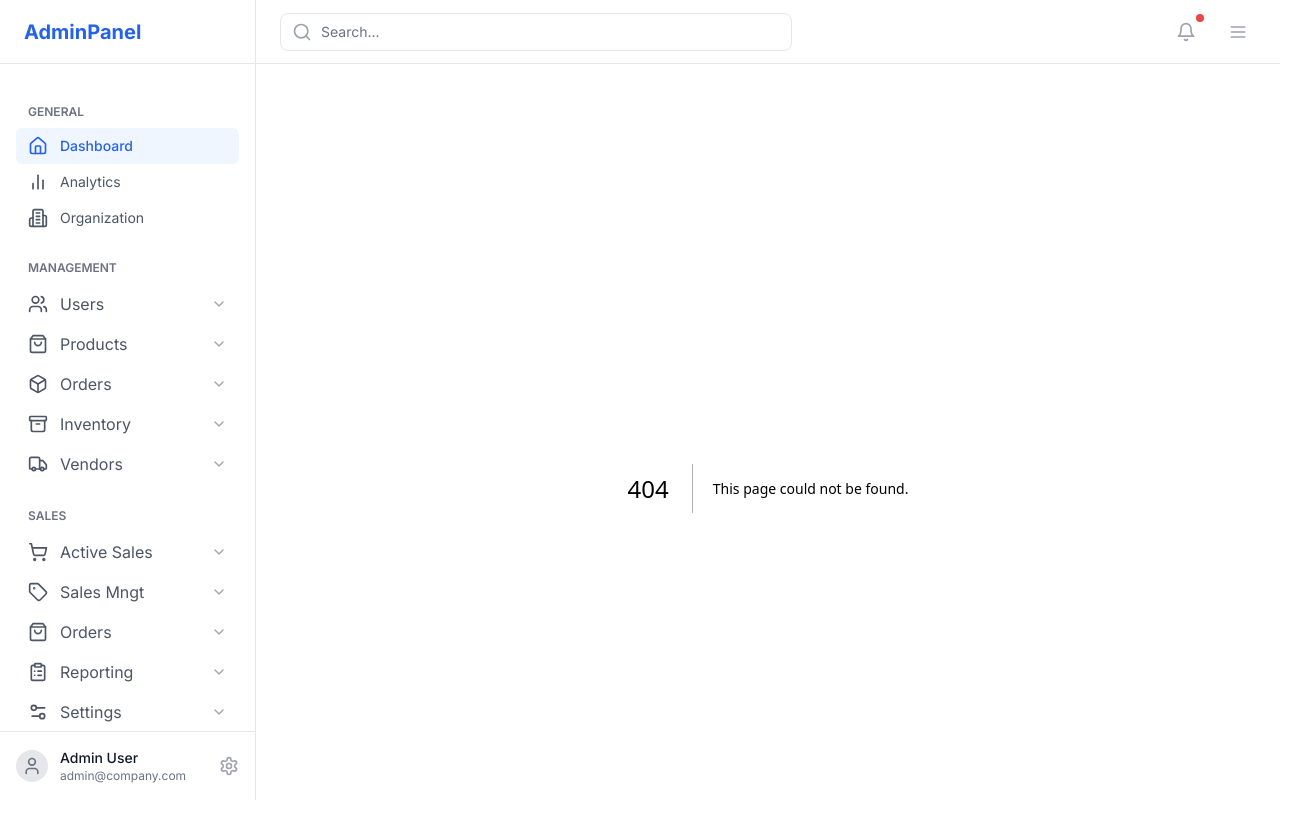
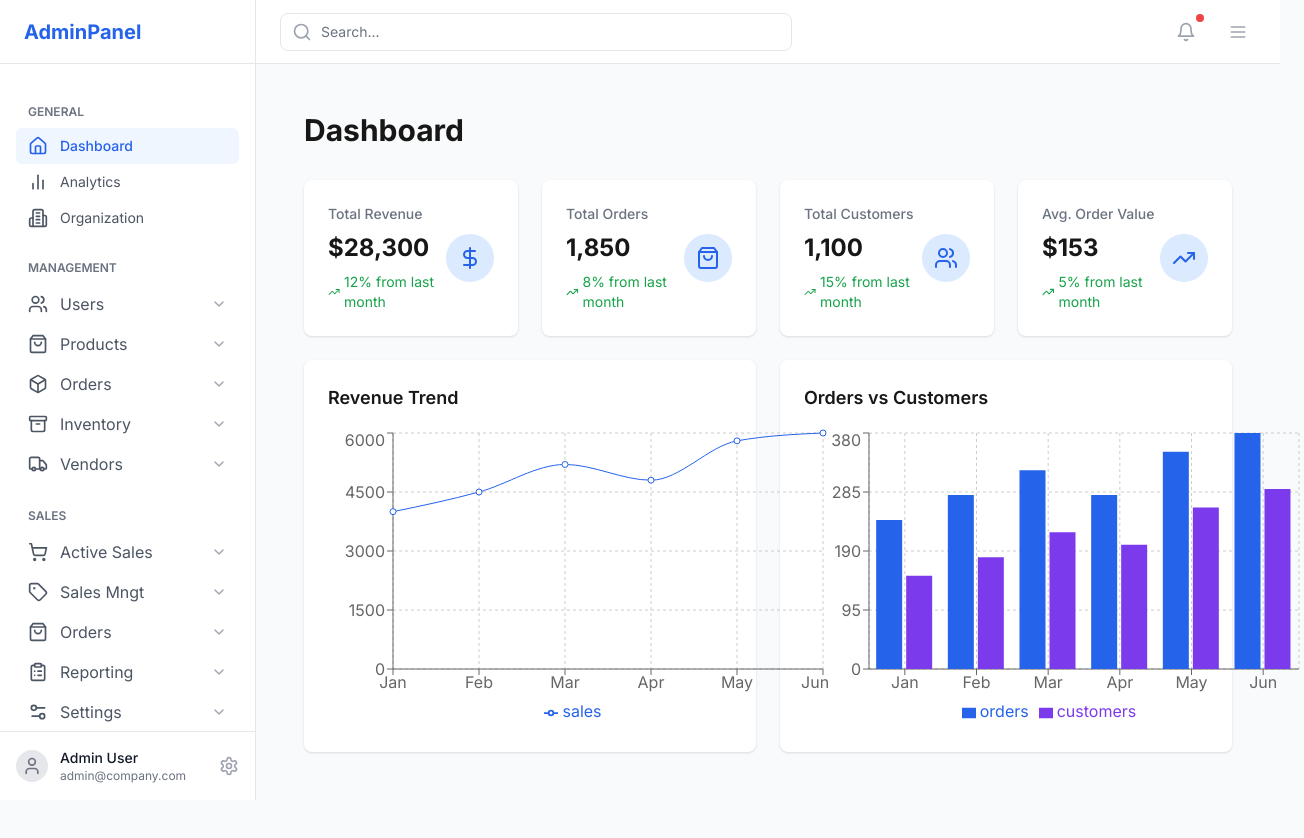
Before and after one commit to wencemaina/citizenAdmin, a Next.js app: page /analytics in a window 1280 px wide. Before the commit this address had no page. Shown: the top 838 px of the page, 1304 px wide, since content can reach past the window. Built offline with nearby package versions, Linux system fonts and the light colour scheme.

Commit message:
analytics design

```diff
--- /dev/null
+++ b/app/analytics/page.jsx
@@ -0,0 +1,117 @@
+import React from "react";
+import {
+	BarChart,
+	LineChart,
+	Line,
+	Bar,
+	XAxis,
+	YAxis,
+	CartesianGrid,
+	Tooltip,
+	Legend,
+} from "recharts";
+import { DollarSign, Users, ShoppingBag, TrendingUp } from "lucide-react";
+
+export default function AnalyticsPage() {
+	// Sample data - replace with your actual data
+	const salesData = [
+		{ month: "Jan", sales: 4000, orders: 240, customers: 150 },
+		{ month: "Feb", sales: 4500, orders: 280, customers: 180 },
+		{ month: "Mar", sales: 5200, orders: 320, customers: 220 },
+		{ month: "Apr", sales: 4800, orders: 280, customers: 200 },
+		{ month: "May", sales: 5800, orders: 350, customers: 260 },
+		{ month: "Jun", sales: 6000, orders: 380, customers: 290 },
+	];
+
+	const MetricCard = ({ title, value, icon: Icon, trend }) => (
+		<div className="bg-white rounded-lg shadow p-6">
+			<div className="flex items-center justify-between">
+				<div>
+					<p className="text-sm font-medium text-gray-500">{title}</p>
+					<h3 className="text-2xl font-bold mt-2">{value}</h3>
+					<p className="text-sm text-green-600 mt-2 flex items-center">
+						<TrendingUp className="h-4 w-4 mr-1" />
+						{trend}% from last month
+					</p>
+				</div>
+				<div className="rounded-full bg-blue-100 p-3">
+					<Icon className="h-6 w-6 text-blue-600" />
+				</div>
+			</div>
+		</div>
+	);
+
+	return (
+		<div className="p-6 space-y-6 bg-gray-50 min-h-screen">
+			<h1 className="text-3xl font-bold mb-8">Dashboard</h1>
+
+			{/* Metrics Overview */}
+			<div className="grid grid-cols-1 md:grid-cols-2 lg:grid-cols-4 gap-6">
+				<MetricCard
+					title="Total Revenue"
+					value="$28,300"
+					icon={DollarSign}
+					trend={12}
+				/>
+				<MetricCard
+					title="Total Orders"
+					value="1,850"
+					icon={ShoppingBag}
+					trend={8}
+				/>
+				<MetricCard
+					title="Total Customers"
+					value="1,100"
+					icon={Users}
+					trend={15}
+				/>
+				<MetricCard
+					title="Avg. Order Value"
+					value="$153"
+					icon={TrendingUp}
+					trend={5}
+				/>
+			</div>
+
+			{/* Charts */}
+			<div className="grid grid-cols-1 lg:grid-cols-2 gap-6 mt-6">
+				<div className="bg-white rounded-lg shadow p-6">
+					<h2 className="text-lg font-semibold mb-4">
+						Revenue Trend
+					</h2>
+					<div className="w-full">
+						<LineChart width={500} height={300} data={salesData}>
+							<CartesianGrid strokeDasharray="3 3" />
+							<XAxis dataKey="month" />
+							<YAxis />
+							<Tooltip />
+							<Legend />
+							<Line
+								type="monotone"
+								dataKey="sales"
+								stroke="#2563eb"
+							/>
+						</LineChart>
+					</div>
+				</div>
+
+				<div className="bg-white rounded-lg shadow p-6">
+					<h2 className="text-lg font-semibold mb-4">
+						Orders vs Customers
+					</h2>
+					<div className="w-full">
+						<BarChart width={500} height={300} data={salesData}>
+							<CartesianGrid strokeDasharray="3 3" />
+							<XAxis dataKey="month" />
+							<YAxis />
+							<Tooltip />
+							<Legend />
+							<Bar dataKey="orders" fill="#2563eb" />
+							<Bar dataKey="customers" fill="#7c3aed" />
+						</BarChart>
+					</div>
+				</div>
+			</div>
+		</div>
+	);
+}
--- a/app/users/page.jsx
+++ b/app/users/page.jsx
@@ -2,7 +2,7 @@ import React from "react";
 
 export default function UsersPage() {
 	return (
-		<div className="bg-white min-h-screen rounded-md text-black">
+		<div className="bg-white min-h-screen rounded-md m-4 text-black">
 			{" "}
 			<h1>Users Page</h1>
 		</div>
--- a/package.json
+++ b/package.json
@@ -12,7 +12,8 @@
 		"lucide-react": "^0.453.0",
 		"next": "14.2.15",
 		"react": "^18",
-		"react-dom": "^18"
+		"react-dom": "^18",
+		"recharts": "^2.13.0"
 	},
 	"devDependencies": {
 		"eslint": "^8",
```
Also changed, not shown: 1 other file (tests, documents, lock files or other folders).
